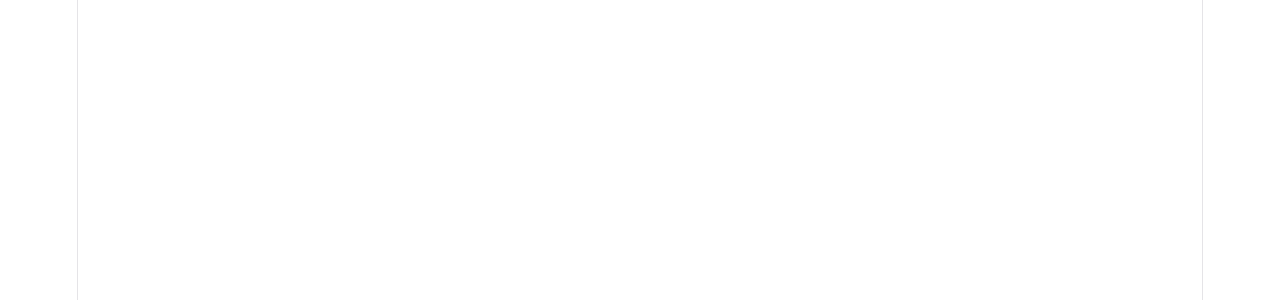
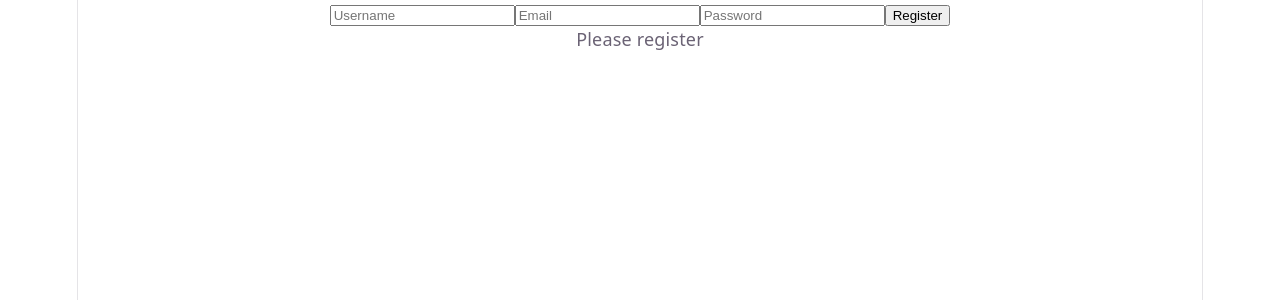
Before and after one commit to Yash-Annapure/job-assistant, a React app in the folder frontend/: page /register in a window 1280 px wide. Before the commit this address had no page. Shown: the top 300 px of the page. Built offline with nearby package versions, Linux system fonts and the light colour scheme; the HTML template or start-up script is replaced by a standard one.

Commit message:
register form component with auth

```diff
--- a/frontend/src/App.jsx
+++ b/frontend/src/App.jsx
@@ -1,11 +1,13 @@
 import { BrowserRouter, Routes, Route } from 'react-router-dom'
 import LoginForm from './components/LoginForm'
+import RegisterForm from './components/RegisterForm'
 
 function App() {
   return (
     <BrowserRouter>
       <Routes>
         <Route path="/login" element={<LoginForm />} />
+        <Route path="/register" element={<RegisterForm />} />
       </Routes>
     </BrowserRouter>
   )
--- /dev/null
+++ b/frontend/src/components/RegisterForm.jsx
@@ -0,0 +1,38 @@
+import { useState } from "react"
+import { useEffect } from "react"
+import { registerUser } from "../api.js"
+
+function Button({lable,onClick}){
+    return <button onClick = {onClick}>{lable}</button>
+}
+
+function RegisterForm(){
+    const [username,setUsername] = useState("")
+    const [email,setEmail] = useState("")
+    const [password,setPassword] = useState("")
+    const [registration,isRegistered] = useState(false)
+    const token = localStorage.getItem("token")
+    useEffect(()=>{
+        const token = localStorage.getItem("token")
+        if (token) isRegistered(true)
+    },[])
+
+    const handelRegistration = async () => {
+        const data = await registerUser(username,email,password)
+        if (data["access_token"]) {
+            localStorage.setItem("token",data.access_token)
+            isRegistered(true)
+        }
+    }
+    return (
+        <div>
+            <input onChange={(e) => setUsername(e.target.value)} placeholder="Username"/>
+            <input onChange={(e) => setEmail(e.target.value)} placeholder="Email"/>
+            <input type="password" onChange={(e)=> setPassword(e.target.value)} placeholder="Password"/>
+            <Button lable = "Register" onClick={handelRegistration}/>
+            {registration ? <h1> Registration Successful</h1>: <p>Please register</p>}
+        </div>
+    )
+}
+
+export default RegisterForm
```
Also changed, not shown: 1 other file (tests, documents, lock files or other folders).
